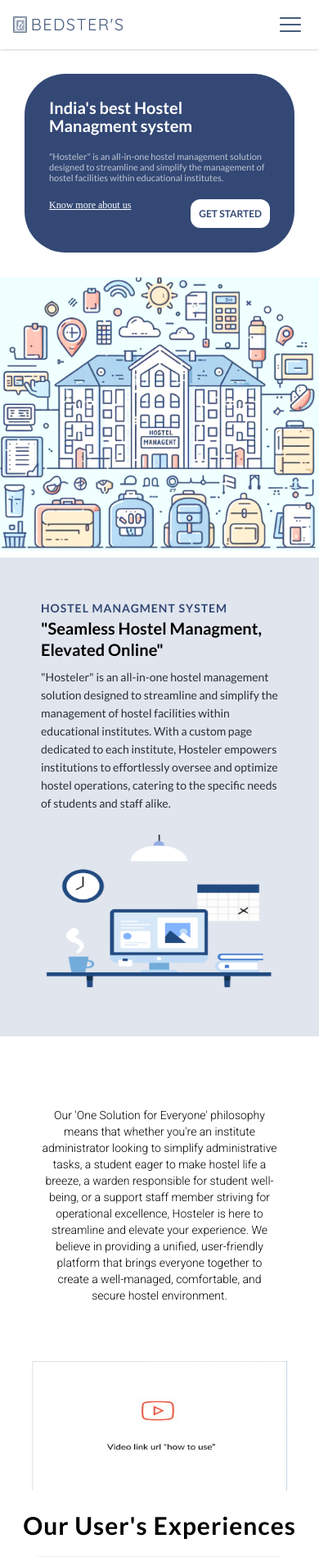
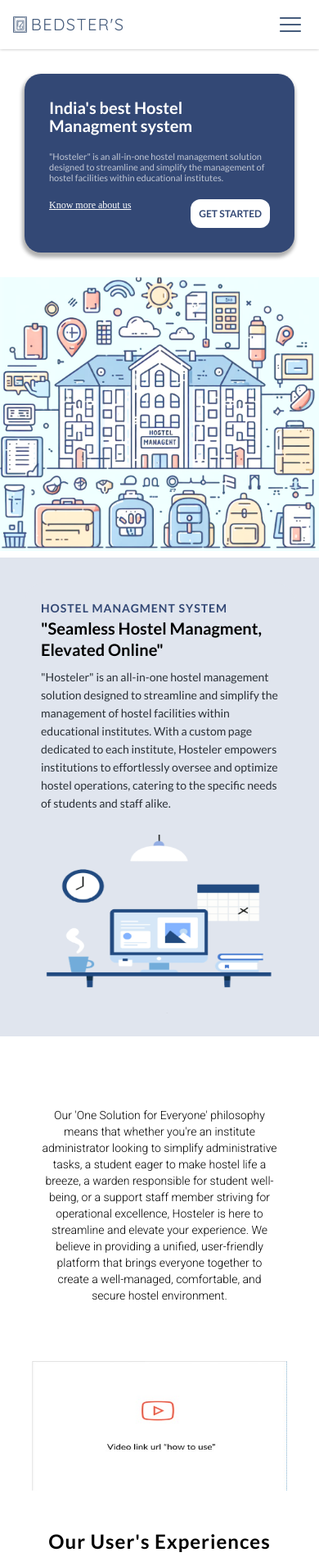
Before and after one commit to codewithbharat/hostelBees, a React (Vite) app in the folder client/: page / in a window 390 px wide. Shown: the top 1899 px of the page at 82% size. Built offline with nearby package versions, Linux system fonts and the light colour scheme.

Commit message:
Home.jsx -> bug fixed

```diff
--- a/client/src/components/Navbar.jsx
+++ b/client/src/components/Navbar.jsx
@@ -23,8 +23,8 @@ const Navbar = () => {
     }
     return (
         <>
-            <div className="navbar" onClick={() => scrollTop()}>
-                <Link to="/" className='navbar__GroupBrand'>
+            <div className="navbar">
+                <Link to="/" className='navbar__GroupBrand' onClick={() => scrollTop()}>
                     <div className="navbar__brand">
                         <img src={NavLogo} alt="" className="navbar__brand-logo" />
                         <span className="navbar__brand-name">
@@ -44,7 +44,7 @@ const Navbar = () => {
                     </span>
                 </div>
 
-                {toggle && <div className="navbar__menu">
+                {toggle && <div className="navbar__menu" onClick={() => scrollTop()}>
                     <NavLink to="/" className="navbar__menu-link">Home</NavLink>
                     <NavLink to="/about" className="navbar__menu-link">About</NavLink>
                     <NavLink to="/contact" className="navbar__menu-link">Contact</NavLink>
--- a/client/src/components/style/Footer.css
+++ b/client/src/components/style/Footer.css
@@ -85,9 +85,6 @@
 }
 
 @media (max-width: 480px) {
-  .footer {
-    padding-bottom: 20px;
-  }
   .footer__links {
     flex-direction: column;
     padding: 10%;
--- a/client/src/pages/styles/Home.css
+++ b/client/src/pages/styles/Home.css
@@ -391,6 +391,8 @@
 
   .hero__text {
     width: 70%;
+    border-radius: 20px;
+    box-shadow: -1px 4px 4px 2px #0000004f;
   }
 
   .hero__text h1 {
@@ -472,8 +474,8 @@
   }
 
   .userExp__heading {
-    margin-top: 50px;
-    font-size: 20px;
+    margin-top: 70px;
+    font-size: 16px;
   }
 
   .reqCall h1 {
```
